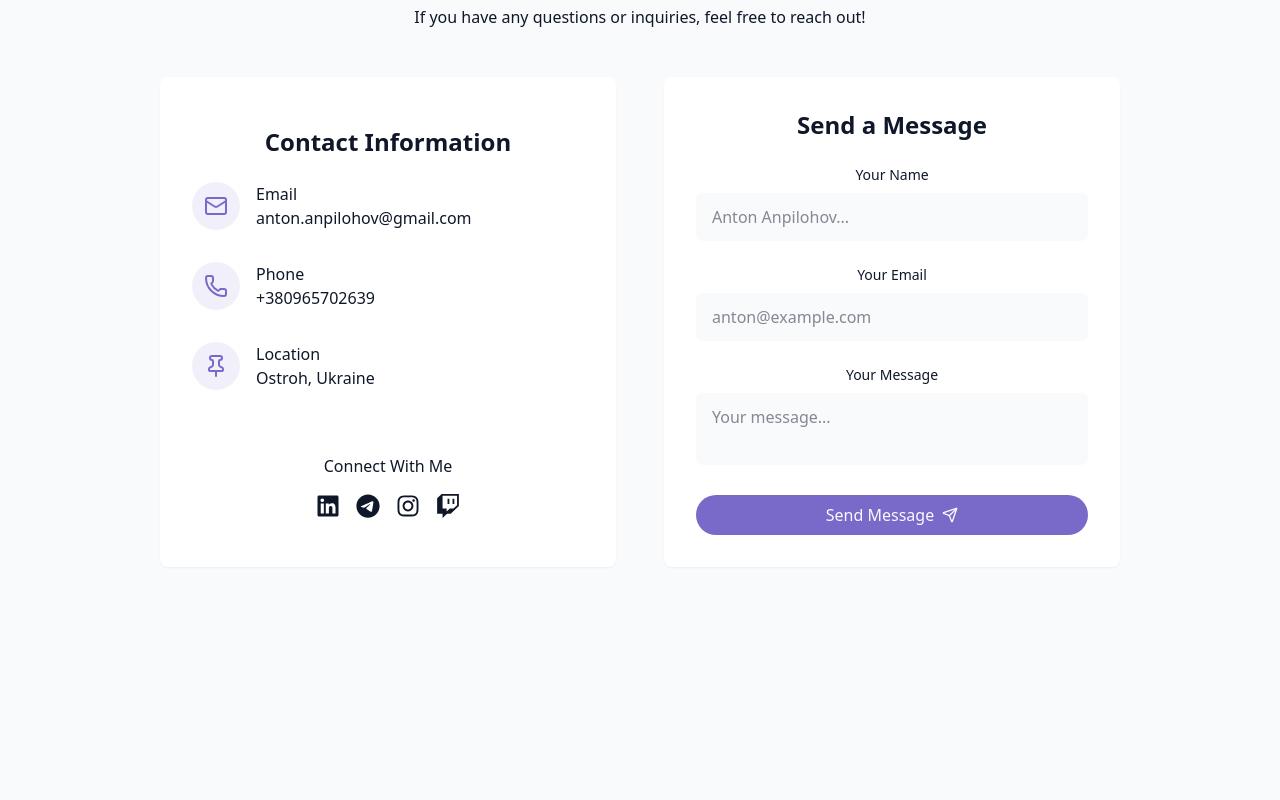
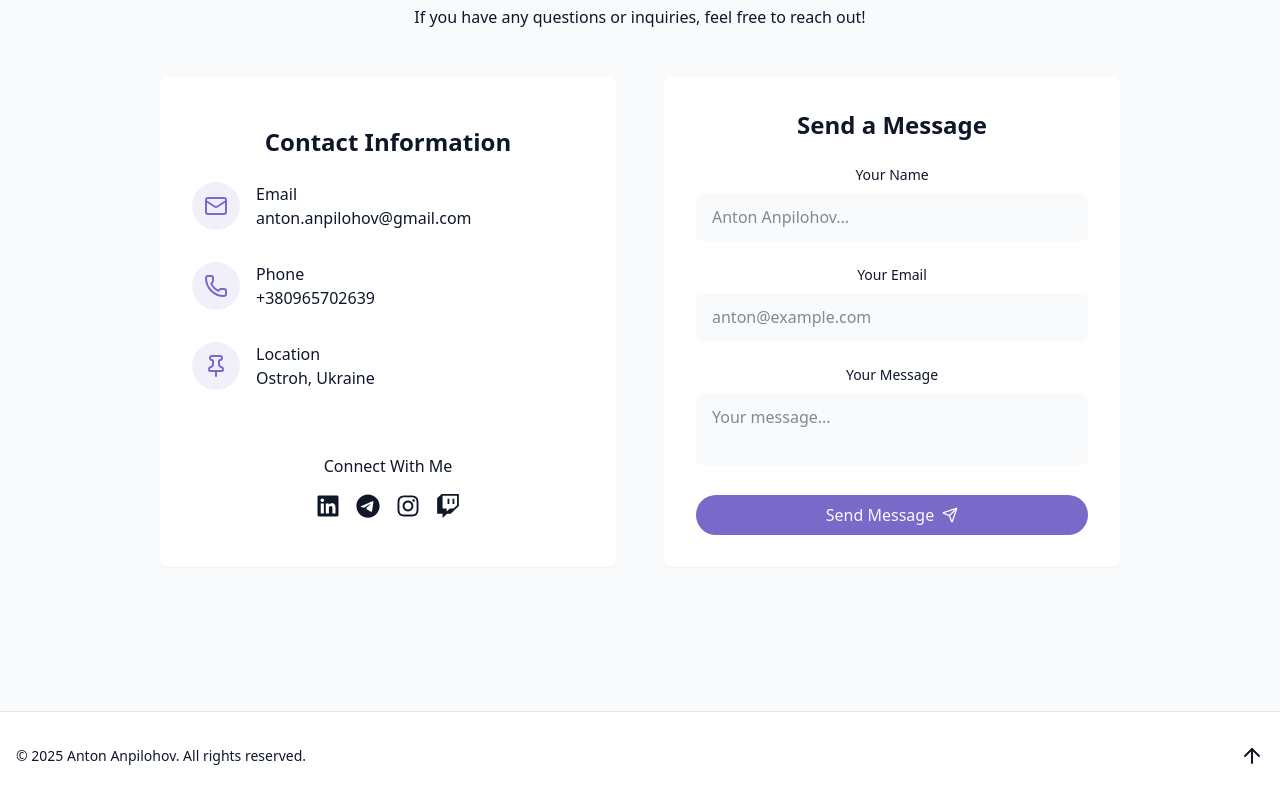
Before and after one commit to tosentai/CV, a React (Vite) app: page / in a window 1280 px wide. Shown: the part 4293-5093 px from the top of the page. Before the commit the page ends 4956 px from the top, so only its background shows below. Built offline with nearby package versions, Linux system fonts and the light colour scheme.

Commit message:
Footer added

```diff
--- /dev/null
+++ b/src/components/Footer.jsx
@@ -0,0 +1,18 @@
+import { ArrowUp } from "lucide-react";
+
+export const Footer = () => {
+    return (
+        <footer className="py-8 px-4 bg-card relative border-t border-border mt-12 pt-8 flex flex-wrap justify-between items-center">
+            <p className="text-sm text-muted-foreground">
+                &copy; {new Date().getFullYear()} Anton Anpilohov. All rights
+                reserved.
+            </p>
+            <a
+                href="#hero"
+                className="text-sm text-muted-foreground flex items-center gap-2 hover:text-foreground transition-colors"
+            >
+                <ArrowUp size={24} />
+            </a>
+        </footer>
+    );
+};
--- a/src/pages/Home.jsx
+++ b/src/pages/Home.jsx
@@ -6,6 +6,7 @@
 import { SkillsSection } from "@/components/SkillsSection";
 import { ProjectsSection } from "@/components/ProjectsSection";
 import { ContactSection } from "@/components/ContactSection";
+import { Footer } from "@/components/Footer";
 
 export const Home = () => {
     return (
@@ -25,6 +26,7 @@
                 <ContactSection />
             </main>
             {/* Footer */}
+            <Footer />
         </div>
     );
 };
```
